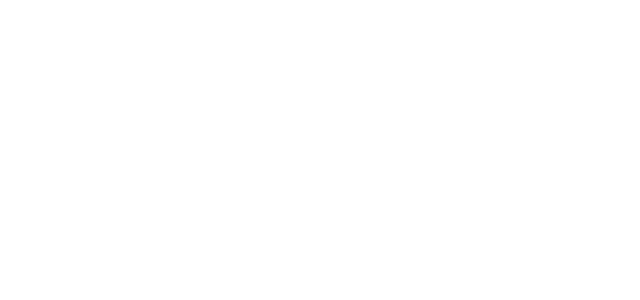
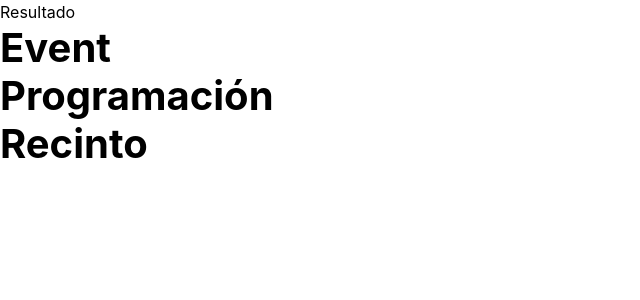
Before and after one commit to amsiceza/TBridge-Feending-Project, a React (Vite) app: page /resultado in a window 1280 px wide. Before the commit this address had no page. Shown: the top 300 px of the page, without its empty margins (0-640 px from the left). Built offline with nearby package versions, Linux system fonts and the light colour scheme; a web font is replaced by a local one.

Commit message:
Creating results page

```diff
--- a/src/App.jsx
+++ b/src/App.jsx
@@ -12,6 +12,7 @@ import Login from './components/Login/Login';
 import ProgramacionEvento from "./pages/ProgramacionEvento/ProgramacionEvento";
 import EventForm from "./pages/EventForm/EventForm";
 import Notifications from "./pages/Notifications/Notifications";
+import Resultado from "./pages/Resultado/Resultado";
 
 function App() {
   const token = localStorage.getItem('token'); // Obtener el token del local storage
@@ -40,7 +41,7 @@ function App() {
               <Route path="/login" element={<Login />} />
               <Route path="/evento" element={<EventForm />} />
               <Route path="/notifications" element={<Notifications />} />
-
+              <Route path="/resultado" element={<Resultado />} />
             </Routes>
           </div>
         </div>
--- a/src/pages/ProgramacionEvento/ProgramacionEvento.jsx
+++ b/src/pages/ProgramacionEvento/ProgramacionEvento.jsx
@@ -192,9 +192,6 @@ const handleNext = () => {
 
 
 
-
-
-
   return (
     <>
 
--- /dev/null
+++ b/src/pages/Resultado/Resultado.jsx
@@ -0,0 +1,53 @@
+import React from 'react'
+import { useSelector } from 'react-redux'
+
+const Resultado = () => {
+
+    // const {event} = useSelector(((state) => state.event))
+    // const {program} = useSelector(((state) => state.program))
+    // const {recinto} = useSelector(((state) => state.recinto))
+
+    const eventDetails = () => {
+        if (!event._id) {
+        return <>Un momento...</>
+        }
+    }
+
+    const programDetails = () => {
+        if (program?.length < 1) {
+        return <>Un momento...</>
+        }
+    }
+
+    const venueDetails = () => {
+        if (!recinto._id) {
+            return <>Un momento...</>
+            }
+    }
+
+
+
+
+  return (
+   <>
+
+       <div>Resultado</div>
+       <div>
+           <h1>Event</h1>
+           {eventDetails}
+       </div>
+       <div>
+           <h1>Programación</h1>
+           {programDetails}
+       </div>
+
+       <div>
+        <h1>Recinto</h1>
+        {venueDetails}
+       </div>
+   </>
+
+  )
+}
+
+export default Resultado
```
